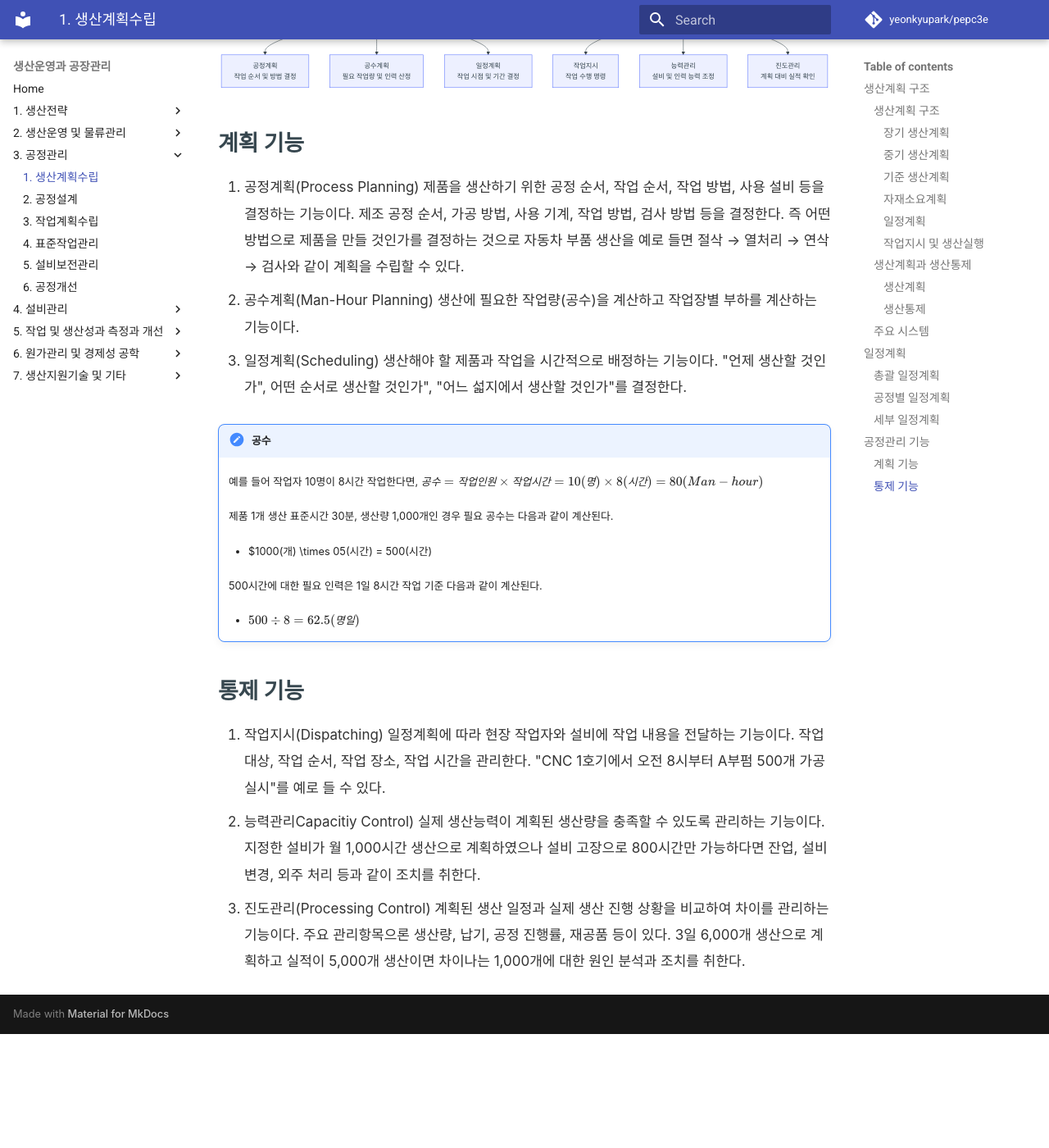
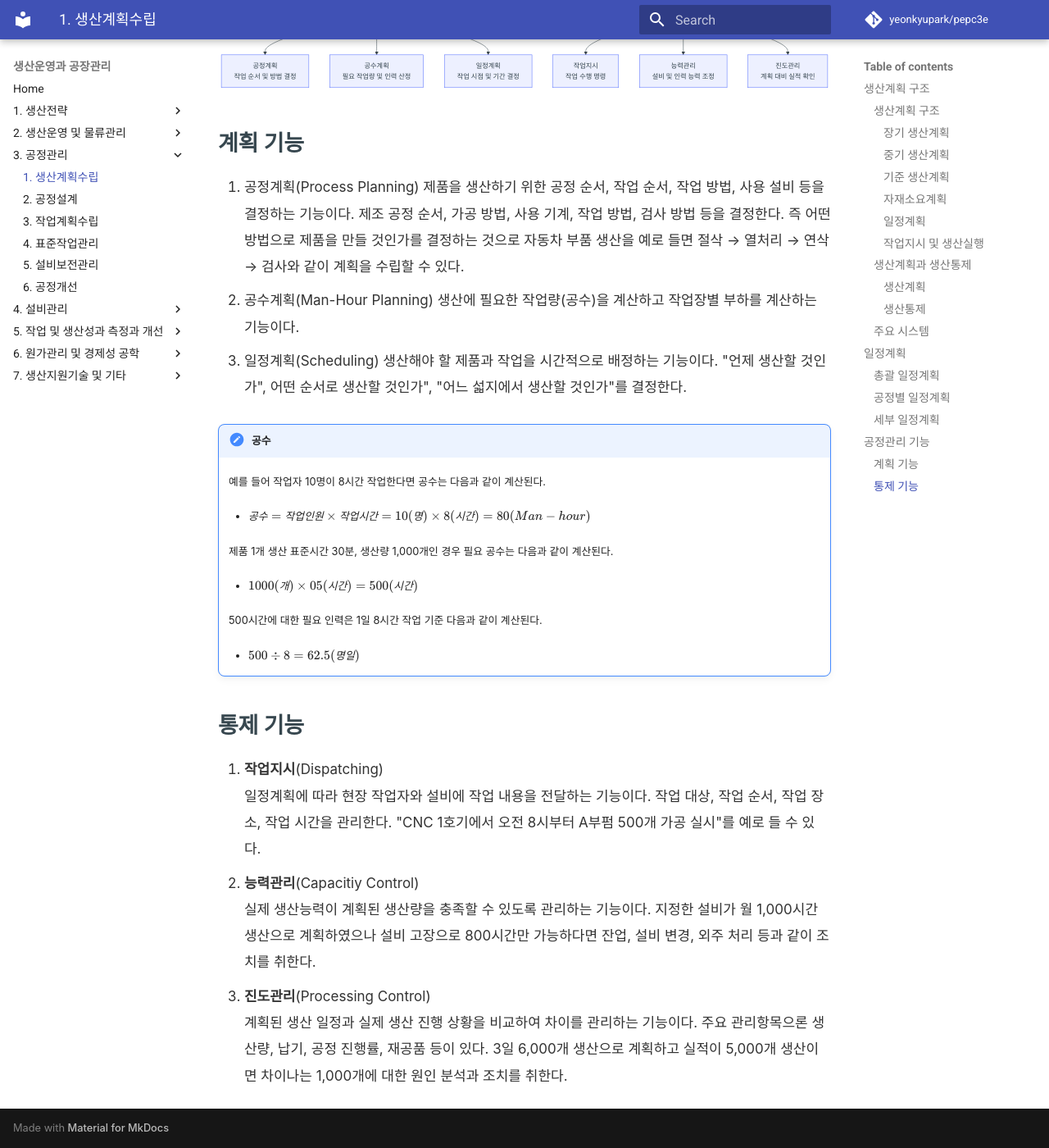
Before and after one commit to yeonkyupark/pepc3e, an MkDocs documentation site: the page built from docs/0301_production_planning.md, in a window 1280 px wide and 1400 px high, scrolled down 9328 px. Shown: the whole window at 82% size. Built offline with MkDocs 1.6.1 and Material for MkDocs 9.7.7, drawn with Linux system fonts in a browser that asks for light colours; comment, search, counter and statistics services are not loaded; before the commit the page ends 10589 px from its top, so only the background shows below that.

Commit message:
Clarify labor hour calculation and format adjustments
Updated the calculation explanation for labor hours and improved formatting for clarity.

```diff
--- a/docs/0301_production_planning.md
+++ b/docs/0301_production_planning.md
@@ -268,12 +268,13 @@ flowchart TD
    생산해야 할 제품과 작업을 시간적으로 배정하는 기능이다. "언제 생산할 것인가", 어떤 순서로 생산할 것인가", "어느 섧지에서 생산할 것인가"를 결정한다.
 
 !!! note "공수"
-    예를 들어 작업자 10명이 8시간 작업한다면,
-    $공수 = 작업인원 \times 작업시간 = 10(명) \times 8(시간) = 80(Man-hour)$
+    예를 들어 작업자 10명이 8시간 작업한다면 공수는 다음과 같이 계산된다.
+
+    - $공수 = 작업인원 \times 작업시간 = 10(명) \times 8(시간) = 80(Man-hour)$
 
     제품 1개 생산 표준시간 30분, 생산량 1,000개인 경우 필요 공수는 다음과 같이 계산된다.
 
-    - $1000(개) \times 05(시간) = 500(시간)
+    - $1000(개) \times 05(시간) = 500(시간)$
 
     500시간에 대한 필요 인력은 1일 8시간 작업 기준 다음과 같이 계산된다.
 
@@ -281,9 +282,9 @@ flowchart TD
 
 ### 통제 기능
 
-1. 작업지시(Dispatching)
+1. **작업지시**(Dispatching)
    일정계획에 따라 현장 작업자와 설비에 작업 내용을 전달하는 기능이다. 작업 대상, 작업 순서, 작업 장소, 작업 시간을 관리한다. "CNC 1호기에서 오전 8시부터 A부펌 500개 가공 실시"를 예로 들 수 있다.
-2. 능력관리Capacitiy Control)
+2. **능력관리**(Capacitiy Control)
    실제 생산능력이 계획된 생산량을 충족할 수 있도록 관리하는 기능이다. 지정한 설비가 월 1,000시간 생산으로 계획하였으나 설비 고장으로 800시간만 가능하다면 잔업, 설비 변경, 외주 처리 등과 같이 조치를 취한다.
-3. 진도관리(Processing Control)
+3. **진도관리**(Processing Control)
    계획된 생산 일정과 실제 생산 진행 상황을 비교하여 차이를 관리하는 기능이다. 주요 관리항목으론 생산량, 납기, 공정 진행률, 재공품 등이 있다. 3일 6,000개 생산으로 계획하고 실적이 5,000개 생산이면 차이나는 1,000개에 대한 원인 분석과 조치를 취한다.
```
